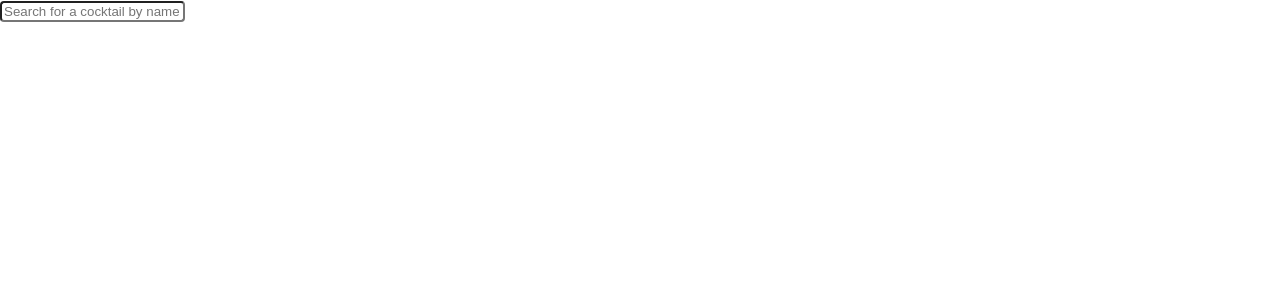
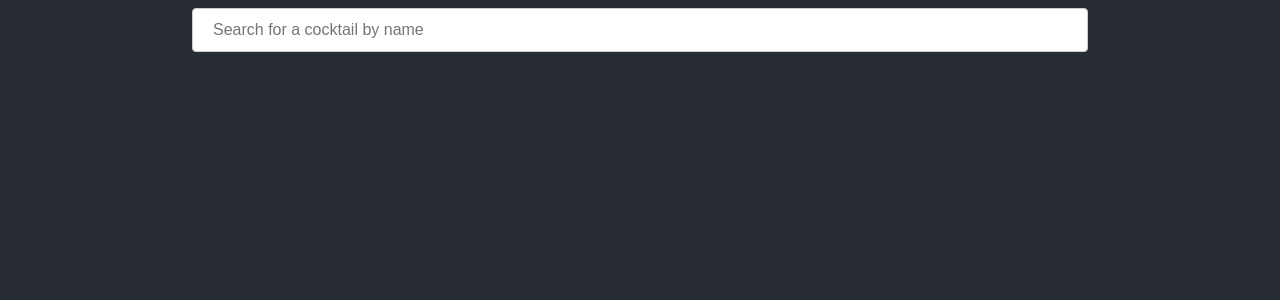
Before and after one commit to patrick-narciso/autocomplete-app, a React (Create React App) app: page / in a window 1280 px wide. Shown: the top 300 px of the page. Built offline with nearby package versions, Linux system fonts and the light colour scheme.

Commit message:
feat(App): finishes the autocomplete app and your styles

```diff
--- /dev/null
+++ b/src/App.styles.ts
@@ -0,0 +1,10 @@
+import styled from 'styled-components';
+
+const Container = styled.div`
+  display: flex;
+  flex-direction: column;
+  background-color: #282c34;
+  min-height: 100vh;
+`;
+
+export { Container };
--- a/src/App.tsx
+++ b/src/App.tsx
@@ -2,6 +2,7 @@ import React from 'react';
 
 import { Autocomplete } from './components';
 import { getCockTails } from './services/cocktails';
+import { Container } from './App.styles';
 
 const App: React.FC = () => {
 
@@ -10,7 +11,16 @@ const App: React.FC = () => {
     return response ? response.map(({ strDrink }) => strDrink) : null;
   };
 
-  return <Autocomplete fetchData={searchCocktails} placeholder="Search for a cocktail by name" />
+  return (
+    <Container>
+      <Autocomplete
+        id="autoCocktails"
+        name="autocompleteCocktails"
+        fetchData={searchCocktails}
+        placeholder="Search for a cocktail by name"
+      />
+    </Container>
+  );
 };
 
 export default App;
--- a/src/components/Autocomplete/index.tsx
+++ b/src/components/Autocomplete/index.tsx
@@ -1,30 +1,38 @@
-import React, { useState } from 'react';
+import React, { MouseEventHandler, useState } from 'react';
 
-import { AutocompleteInput } from './styles';
+import { AutocompleteInput, SuggestionContainer, AutoCompleteContainer } from "./styles";
 
 interface AutocompleteProps {
   fetchData: (text: string) => Promise<string[] | null>,
   placeholder?: string,
   className?: string,
+  type?: string,
+  id: string,
+  name: string,
 }
 
 interface HighlightedProps {
   text: string,
   highlight: string,
+  onClick: MouseEventHandler,
 }
 
-  const Highlighted: React.FC<HighlightedProps> = ({ text, highlight }) => {
+const Highlighted: React.FC<HighlightedProps> = ({
+  text,
+  highlight,
+  onClick,
+}) => {
   if (!highlight.trim()) {
-      return <span>{text}</span>;
+    return <span onClick={onClick}>{text}</span>;
   }
   const regex = new RegExp(`(${highlight})`, "gi");
   const parts = text.split(regex);
 
   return (
-      <span>
+    <span onClick={onClick}>
       {parts.filter(String).map((part, index) => {
         return regex.test(part) ? (
-            <mark key={`${part}-${index}`}>{part}</mark>
+          <strong key={`${part}-${index}`}>{part}</strong>
         ) : (
           <span key={`${part}-${index}`}>{part}</span>
         );
@@ -37,6 +45,9 @@ const Autocomplete: React.FC<AutocompleteProps> = ({
   fetchData,
   className,
   placeholder = "",
+  type = "text",
+  id,
+  name,
 }) => {
   const [text, setText] = useState<string>("");
   const [suggestions, setSuggestions] = useState<string[]>([]);
@@ -52,19 +63,27 @@ const Autocomplete: React.FC<AutocompleteProps> = ({
       const regex = new RegExp(`${text}`, "gi");
       return value.match(regex);
     });
-    setSuggestions(matches || [""]);
+    setSuggestions(matches || []);
     setText(text);
   };
 
   const onBlurHandler = () => {
     setTimeout(() => {
       setSuggestions([]);
-    }, 100);
+    }, 500);
+  };
+
+  const onSuggestHandler = (text: string) => {
+    setText(text);
+    setSuggestions([]);
   };
 
   return (
-    <div>
+    <AutoCompleteContainer>
       <AutocompleteInput
+        id={id}
+        name={name}
+        type={type}
         className={className}
         placeholder={placeholder}
         value={text}
@@ -73,13 +92,19 @@ const Autocomplete: React.FC<AutocompleteProps> = ({
         }
         onBlur={onBlurHandler}
       />
-      {suggestions &&
-        suggestions.map((suggestion, index) => (
-          <div key={`${suggestion}-${index}`}>
-            <Highlighted text={suggestion} highlight={text} />
-          </div>
+      {suggestions.length > 0 && (
+        <SuggestionContainer>
+          {suggestions.map((suggestion, index) => (
+            <Highlighted
+              key={`${suggestion}-${index}`}
+              text={suggestion}
+              highlight={text}
+              onClick={() => onSuggestHandler(suggestion)}
+            />
           ))}
-    </div>
+        </SuggestionContainer>
+      )}
+    </AutoCompleteContainer>
   );
 };
 
--- a/src/components/Autocomplete/styles.ts
+++ b/src/components/Autocomplete/styles.ts
@@ -1,7 +1,40 @@
 import styled from 'styled-components';
 
-const AutocompleteInput = styled.input`
-  border-radius: 4px;
+const AutoCompleteContainer = styled.div`
+  display: flex;
+  flex-direction: column;
+  justify-content: center;
+  margin: 0 auto;
+  width: 70vw;
 `;
 
-export { AutocompleteInput };
+const AutocompleteInput = styled.input`
+  width: 100%;
+  padding: 12px 20px;
+  margin: 8px 0;
+  border: 1px solid #cccccc;
+  border-radius: 4px;
+  box-sizing: border-box;
+  font-size: 16px;
+`;
+
+const SuggestionContainer = styled.div`
+  display: flex;
+  flex-direction: column;
+  background-color: #ffffff;
+  border-radius: 4px;
+  padding: 12px 20px;
+  border: 1px solid #cccccc;
+  span,
+  strong {
+    cursor: pointer;
+    margin-top: 5px;
+    &:hover {
+      padding: 10px;
+      background-color: #173b67;
+      color: #ffffff
+    }
+  }
+`;
+
+export { AutocompleteInput, SuggestionContainer, AutoCompleteContainer };
```
Also changed, not shown: 1 other file (tests, documents, lock files or other folders). Lines whose indentation alone changed are shown as unchanged.
